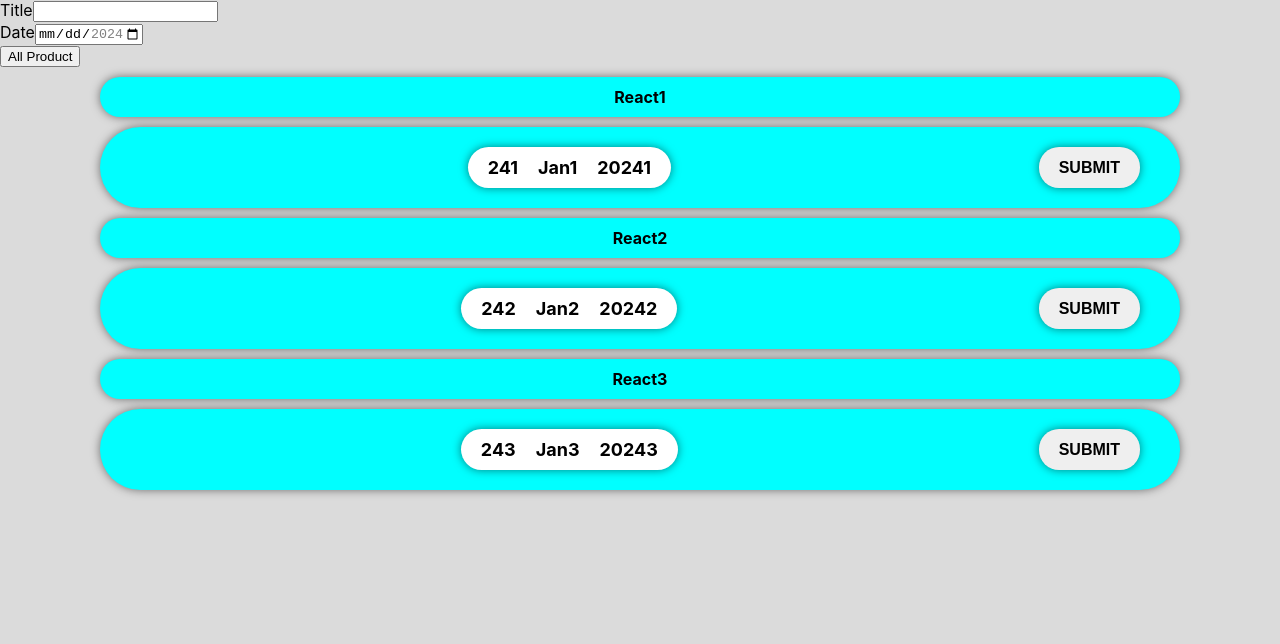
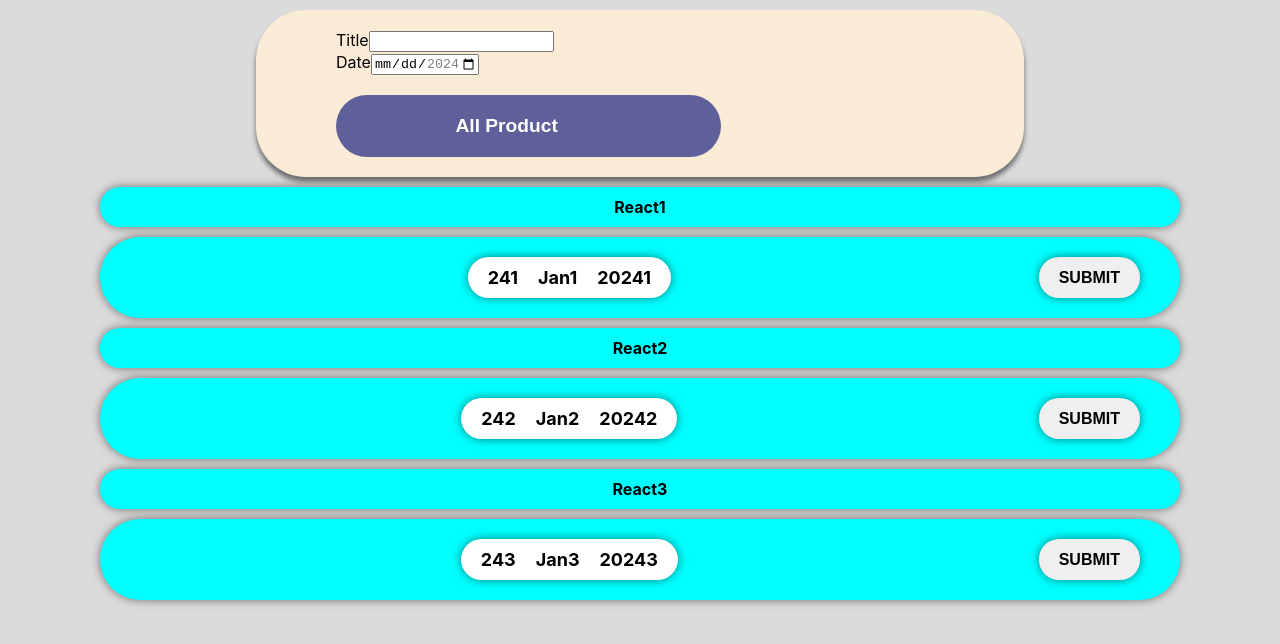
Before and after one commit to rahul-360/React-Application, a React (Create React App) app: page / in a window 1280 px wide. Shown: the top 644 px of the page. Built offline with nearby package versions, Linux system fonts and the light colour scheme.

Commit message:
Product Component Add and Updated

```diff
--- a/src/component/ProductForm.css
+++ b/src/component/ProductForm.css
@@ -0,0 +1,26 @@
+.new-product_controls {
+    border-radius: 50px;
+    background-color: antiquewhite;
+    margin: 10px 20%;
+    padding: 20px 80px;
+    box-shadow: 0px 5px 5px 0px rgba(0, 0, 0, 0.5);
+}
+
+.new-product_button {
+    /* border: 1px solid red; */
+    background-color: rgb(95, 95, 154);
+    border-radius: 50px;
+    width: 60%;
+    padding: 10px;
+    margin-top: 20px;
+
+}
+
+.new-product_button button {
+    font-size: 1.2rem;
+    font-weight: 700;
+    background-color: transparent;
+    border: none;
+    color: #fff;
+    padding: 10px 30%;
+}
--- a/src/component/ProductForm.js
+++ b/src/component/ProductForm.js
@@ -1,18 +1,39 @@
-import React from 'react'
+import React, { useState } from 'react'
 import './ProductForm.css';
 function ProductForm() {
+
+    const [title, setTitle] = useState('');
+    const [date, setDate] = useState('');
+
+
+    function titleChangeHandler(event) {
+        setTitle(event.target.value);
+        // console.log(event.target.input);
+        // console.log("Title Change");
+        console.log(event.target.value);
+    }
+
+    function dateChangeHandler(event) {
+        // console.log(event.target.input);
+        setDate(event.target.value);
+        console.log(event.target.value);
+
+    }
+
     return (
         <form>
+            <div className='new-product_controls'>
                 <div className='new-product_title'>
                     <label htmlFor="">Title</label>
-                <input type="text"></input>
+                    <input type="text" onChange={titleChangeHandler}></input>
                 </div>
                 <div className='new-product_date'>
                     <label htmlFor="">Date</label>
-                <input type="date" min='2024-01-01' max='2024-12-12'></input>
+                    <input type="date" onChange={dateChangeHandler} min='2024-01-01' max='2024-12-12'></input>
                 </div>
                 <div className='new-product_button'>
                     <button type='submit'>All Product</button>
+                </div>
             </div>
         </form>
     )
```
Lines whose indentation alone changed are shown as unchanged.
